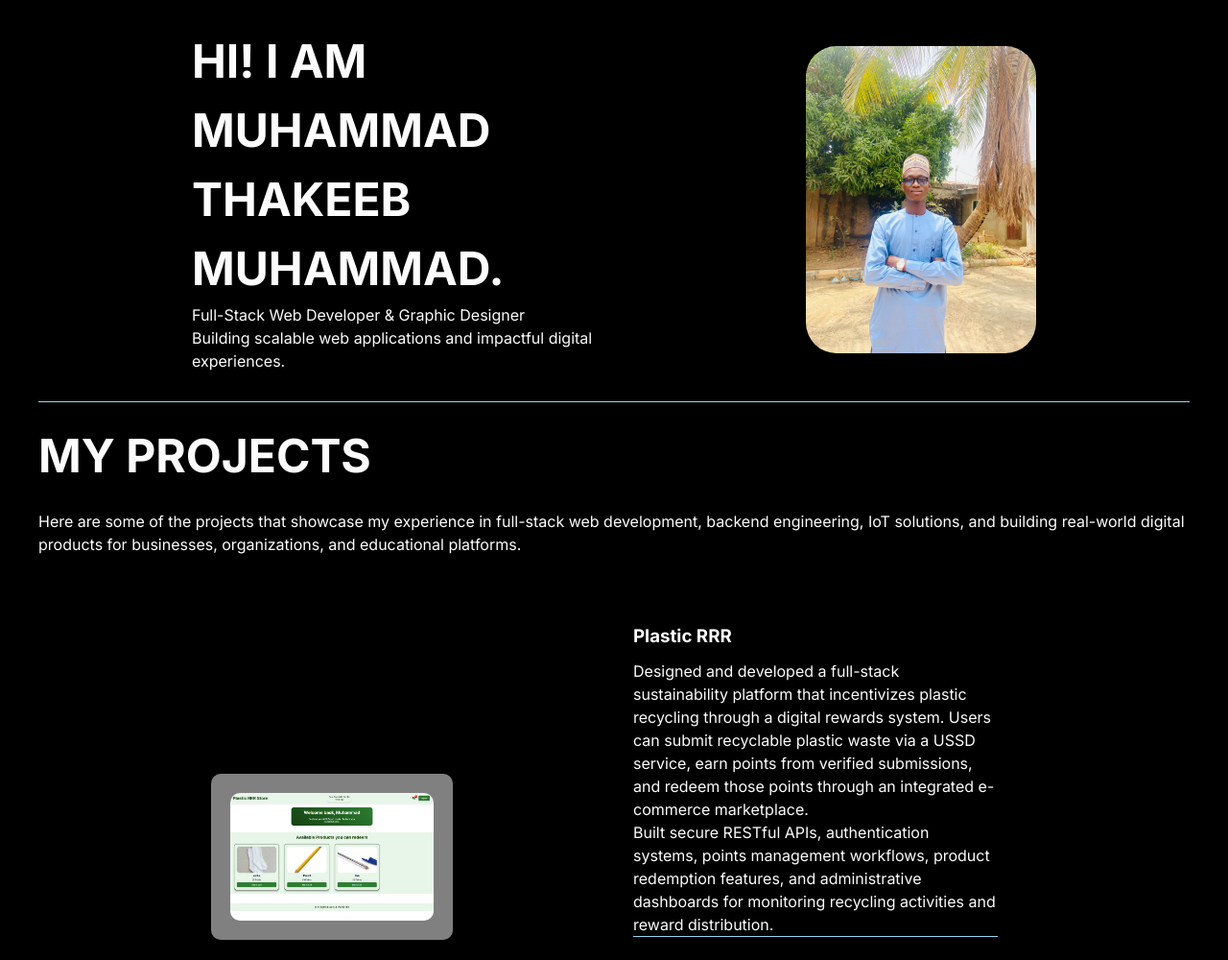
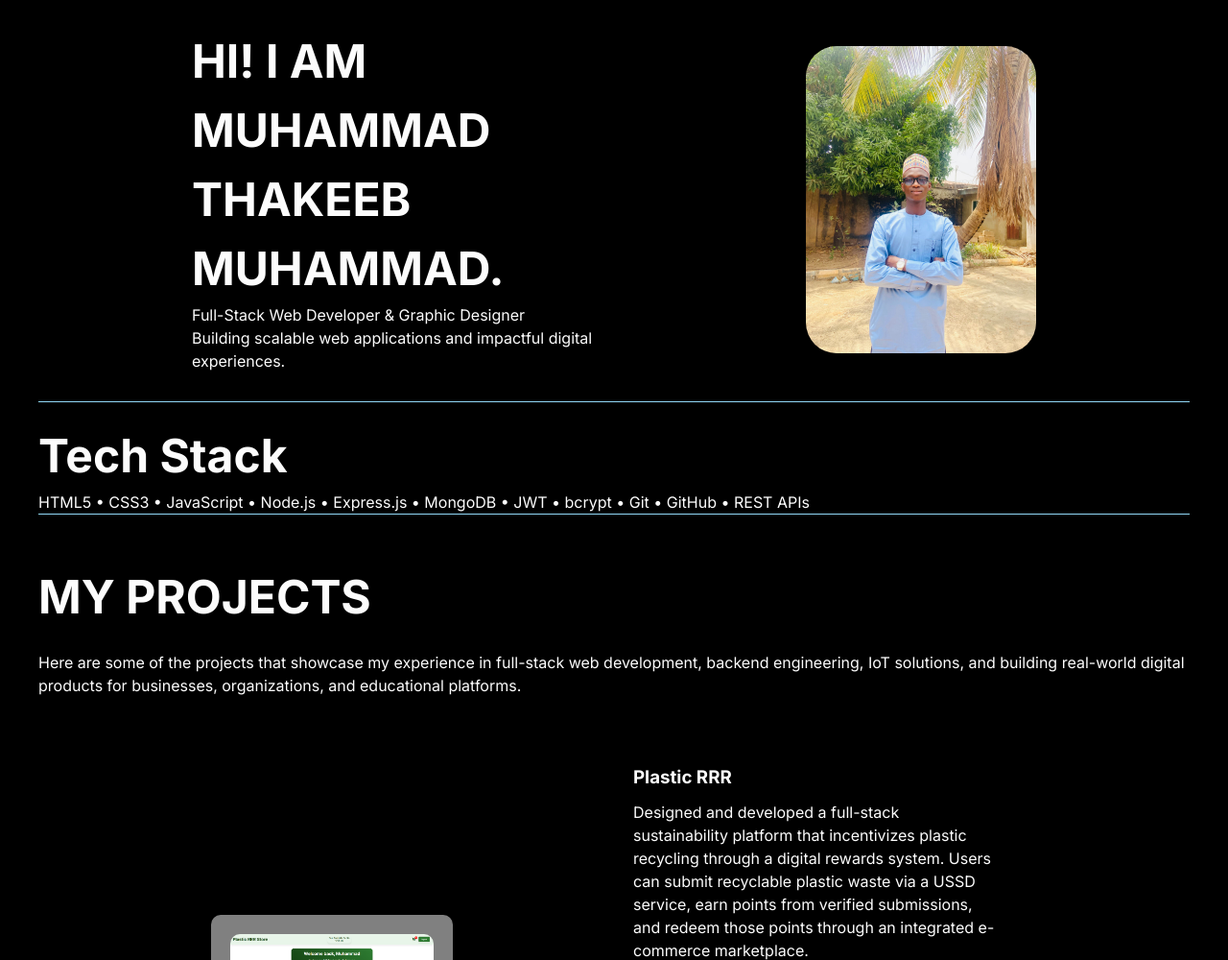
Before and after one commit to Thakeeb22/mt-tech-designs, a website: page index.html in a window 1280 px wide. Shown: the part 100-1100 px from the top of the page at 96% size. Drawn offline with Linux system fonts and the light colour scheme.

Commit message:
added tech satrk section

```diff
--- a/index.html
+++ b/index.html
@@ -61,6 +61,13 @@
       </header>
       <main>
         <!-- Projects Section-->
+        <section class="tech-stack">
+          <h1>Tech Stack</h1>
+          <p>
+            HTML5 • CSS3 • JavaScript • Node.js • Express.js • MongoDB • JWT •
+            bcrypt • Git • GitHub • REST APIs
+          </p>
+        </section>
         <section id="projects" class="projects">
           <div class="project">
             <div class="proj">
@@ -127,7 +134,7 @@
                   deliver under tight deadlines.
                 </p>
                 <p class="explain">
-                  Languages Used: NodeJs, ExpressJs, MongoDB <br>
+                  Languages Used: NodeJs, ExpressJs, MongoDB <br />
                   Authentication: JWT, Bcrypt
                 </p>
                 <a
@@ -162,7 +169,7 @@
                 </p>
                 <p class="explain">
                   Languages Used: <br />Frontend: HTML, CSS (Grid & Flexbox),
-                  JavaScript<br />Backend: NodeJs, ExpressJs, MongoDB <br>
+                  JavaScript<br />Backend: NodeJs, ExpressJs, MongoDB <br />
                   Authentication: JWT, Bcrypt
                 </p>
                 <a
--- a/style.css
+++ b/style.css
@@ -122,14 +122,20 @@ main {
   grid-area: main;
   display: grid;
   grid-template-columns: repeat(4, 1fr);
-  grid-template-rows: repeat(3, auto);
+  grid-template-rows: repeat(4, auto);
   grid-template-areas:
+  "tech-stack tech-stack tech-stack tech-stack"
     "projects projects projects projects"
     "about-me about-me about-me about-me"
     "contact contact contact contact";
   gap: 10px;
 }
 /* Projects Section */
+.tech-stack{
+  grid-area: tech-stack;
+  margin: 20px 0;
+  border-bottom: 1px solid #91d8f7;
+}
 .projects {
   grid-area: projects;
   border-bottom: 1px solid #91d8f7;
```
